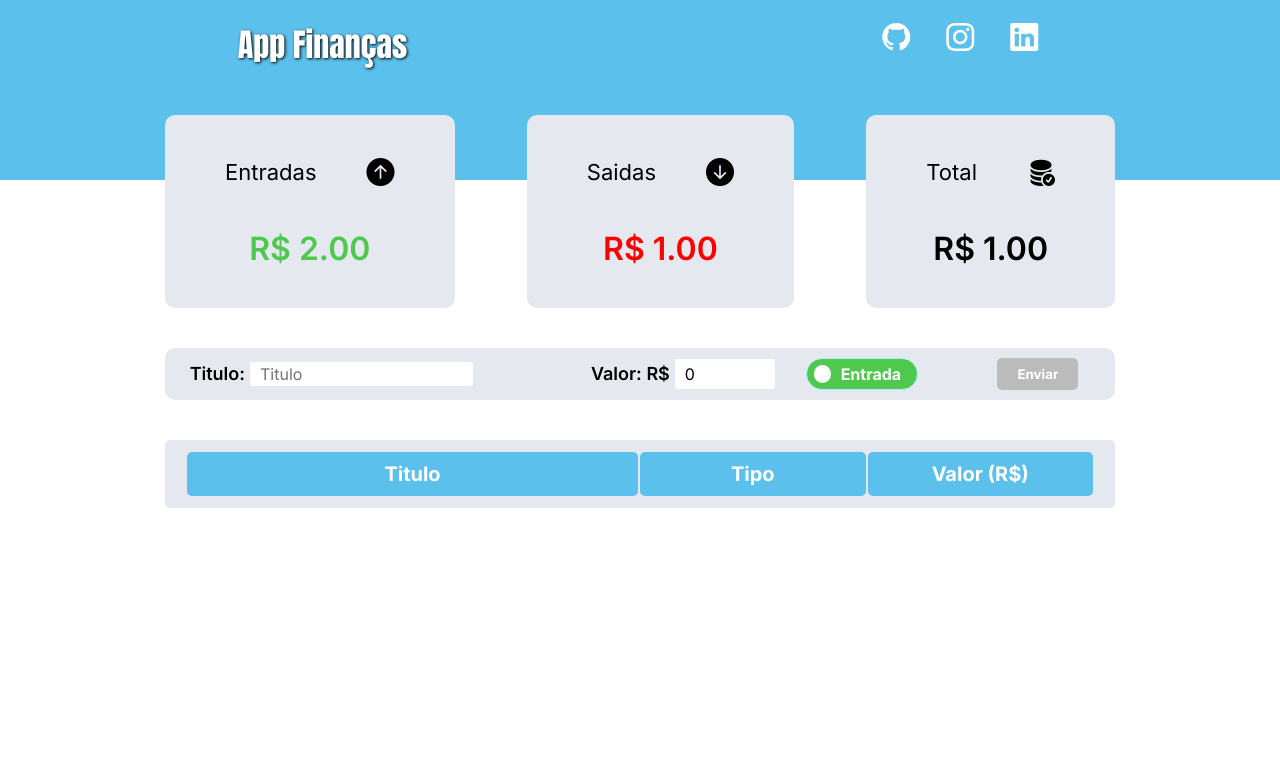
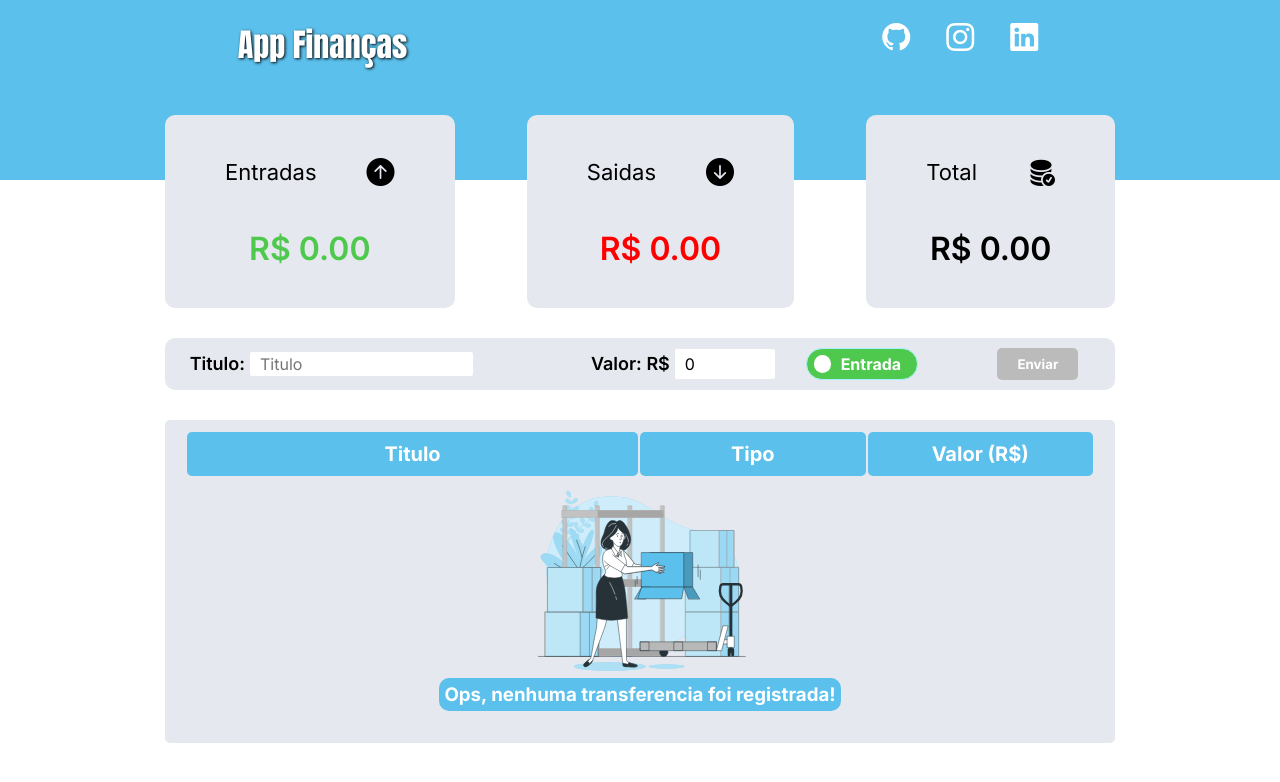
Before and after one commit to brunom-dev/app-financas-web, a React (Create React App) app: page / in a window 1280 px wide. Shown: the top 782 px of the page. Built offline with nearby package versions, Linux system fonts and the light colour scheme.

Commit message:
feat: add feature empty, que consiste em uma renderização condicional caso nao tenha registros

```diff
--- a/src/pages/Home/index.jsx
+++ b/src/pages/Home/index.jsx
@@ -1,5 +1,7 @@
 import './style.css'
 import React, { useEffect, useState } from 'react'
+
+import emptyImg from '../../assets/empty.svg'
 
 import { Header } from '../../components/Header'
 import { Card } from '../../components/Card'
@@ -7,8 +9,8 @@ import { Card } from '../../components/Card'
 export const Home = () => {
 
 
-    const [entradas, setEntradas] = useState(2)
-    const [saidas, setSaidas] = useState(1)
+    const [entradas, setEntradas] = useState(0)
+    const [saidas, setSaidas] = useState(0)
     const total = entradas - saidas;
 
 
@@ -27,8 +29,9 @@ export const Home = () => {
             tipo
         }
 
+
+
         setTransferencias([...transferencias, transferencia])
-        console.log(transferencias)
     }
 
     return (
@@ -90,7 +93,7 @@ export const Home = () => {
                                 type="checkbox"
                                 className="hidden-toggle"
                                 value={tipo}
-                                onChange={e => setTipo(e.target.value)}
+                                onChange={e => setTipo(e.target.checked)}
                             />
                             <div className="slider">
                                 <div className="button"></div>
@@ -118,20 +121,35 @@ export const Home = () => {
                             </tr>
                         </thead>
 
-                        {transferencias.map((transf) => {
+                        {
+                        transferencias.length > 0 ?
+                            transferencias.map((transf) => {
                                 return (
                                 <tbody>
                                     <td>{transf.titulo}</td>
                                     <td>{transf.tipo ? 'Saida' : 'Entrada'}</td>
+
                                     {
-                                    transf.tipo ?
-                                    <td className='tipo-saida'>{(transf.valor)}</td>
+                                        transf.tipo  ?
+                                            <td className='tipo-saida'>-{(transf.valor)}</td>
                                         :
-                                    <td className='tipo-entrada'>{(transf.valor)}</td>
+                                            <td className='tipo-entrada'>+{(transf.valor)}</td>
                                     }
+
+
                                 </tbody>
                                 )
-                        })}
+                            })
+                        :
+                            <tr>
+                                <td colSpan={3}>
+                                    <div className='empty-box'>
+                                        <img src={emptyImg} alt="Ilustracao" height={250} />
+                                        <h3>Ops, nenhuma transferencia foi registrada!</h3>
+                                    </div>
+                                </td>
+                            </tr>
+                        }
 
 
 
--- a/src/pages/Home/style.css
+++ b/src/pages/Home/style.css
@@ -27,7 +27,7 @@ a {
 main {
     display: flex;
     flex-direction: column;
-    gap: 40px;
+    gap: 30px;
 }
 
 .box-cards {
@@ -178,7 +178,7 @@ main {
 .box-history {
     background: var(--white-cream) ;
     border-radius: 5px;
-    padding: 10px 20px;
+    padding: 10px 20px 0;
     margin-bottom: 50px;
 }
 
@@ -221,3 +221,21 @@ main {
 
 .box-history table .tipo-entrada{color: #4EC94E}
 .box-history table .tipo-saida{color: #ff0000}
+
+.empty-box {
+    display: flex;
+    flex-direction: column;
+}
+
+.empty-box h3 {
+    color: #fff;
+    padding: 5px;
+    border-radius: 10px;
+    background-color: #5BC0EB;
+    width: fit-content;
+    margin: -30px auto 20px;
+}
+
+.empty-box img {
+    margin-top: -30px;
+}
```
Also changed, not shown: src/assets/empty.svg (added), src/assets/paleta.txt (deleted). Lines whose indentation alone changed are shown as unchanged.
